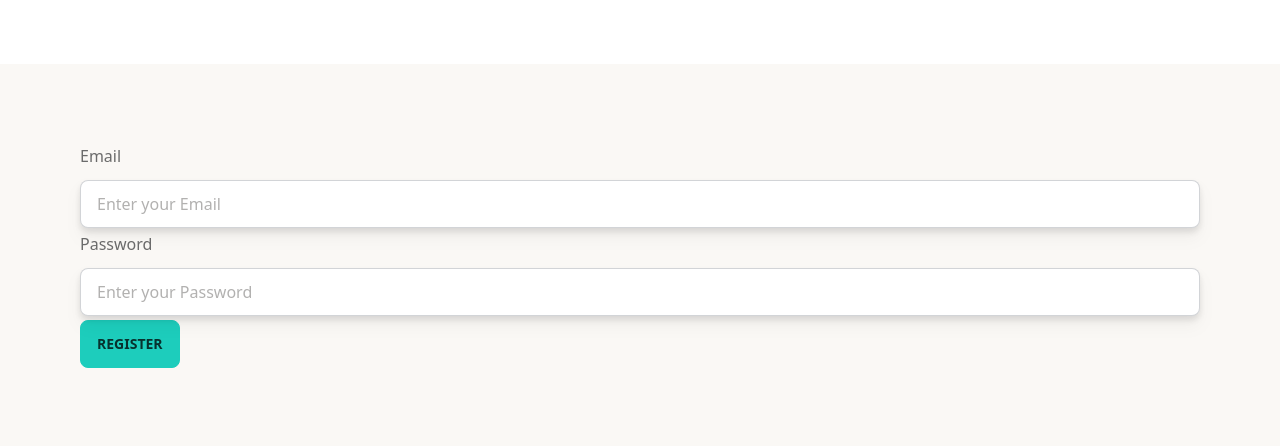
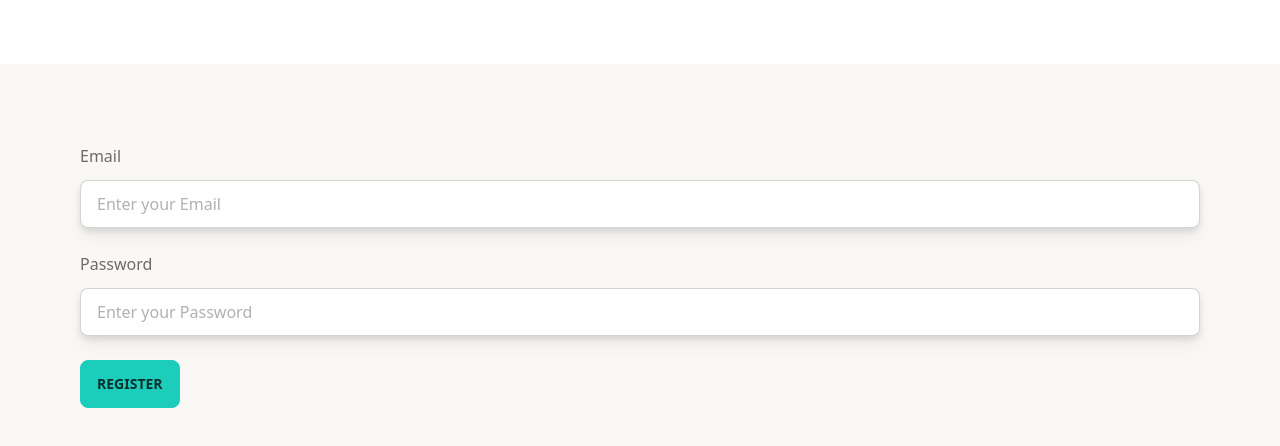
Before and after one commit to Landa-Startup/panel-front, a Next.js app: page /register in a window 1280 px wide. Shown: the top 446 px of the page. Built offline with nearby package versions, Linux system fonts and the light colour scheme; no server answers.

Commit message:
Chore: Refactor Input component props

```diff
--- a/components/common/form/Input.tsx
+++ b/components/common/form/Input.tsx
@@ -17,22 +17,20 @@ export default function Input({
   errors: any;
   nameInput: string;
   type: string;
-  label:string;
-  required:string;
-  patternValue:string;
-  patternMessage:string;
-  placeholder:string;
-  className:string;
-  labelClass:string;
+  label: string;
+  required: string;
+  patternValue: string;
+  patternMessage: string;
+  placeholder: string;
+  className: string;
+  labelClass: string;
 }) {
-
   let value = new RegExp(patternValue); // **don`t use slash (/) before and after regex pattern for this component and don`t use i end of regex pattern in this component
   return (
-    <div>
-      <label htmlFor={nameInput} className={labelClass }>
+    <div className="flex flex-col">
+      <label htmlFor={nameInput} className={labelClass}>
         {label}
       </label>
-
       <input
         id={nameInput}
         type={type}
@@ -40,19 +38,19 @@ export default function Input({
           required: required,
           pattern: {
             value: value,
-            message:patternMessage
+            message: patternMessage,
           },
         })}
         placeholder={placeholder}
         className={className + (errors[nameInput] ? ' border-red-500' : '')}
-        />
-      {errors[nameInput] && (
-        <span className="mt-4 text-sm text-yellow-500">
-          {errors[nameInput].message}
-        </span>
-      )}
-
-      <br />
+      />
+      <div className="h-5">
+        {errors[nameInput] && (
+          <span className="text-sm text-yellow-500">
+            {errors[nameInput].message}
+          </span>
+        )}
+      </div>
     </div>
   );
 }
```
